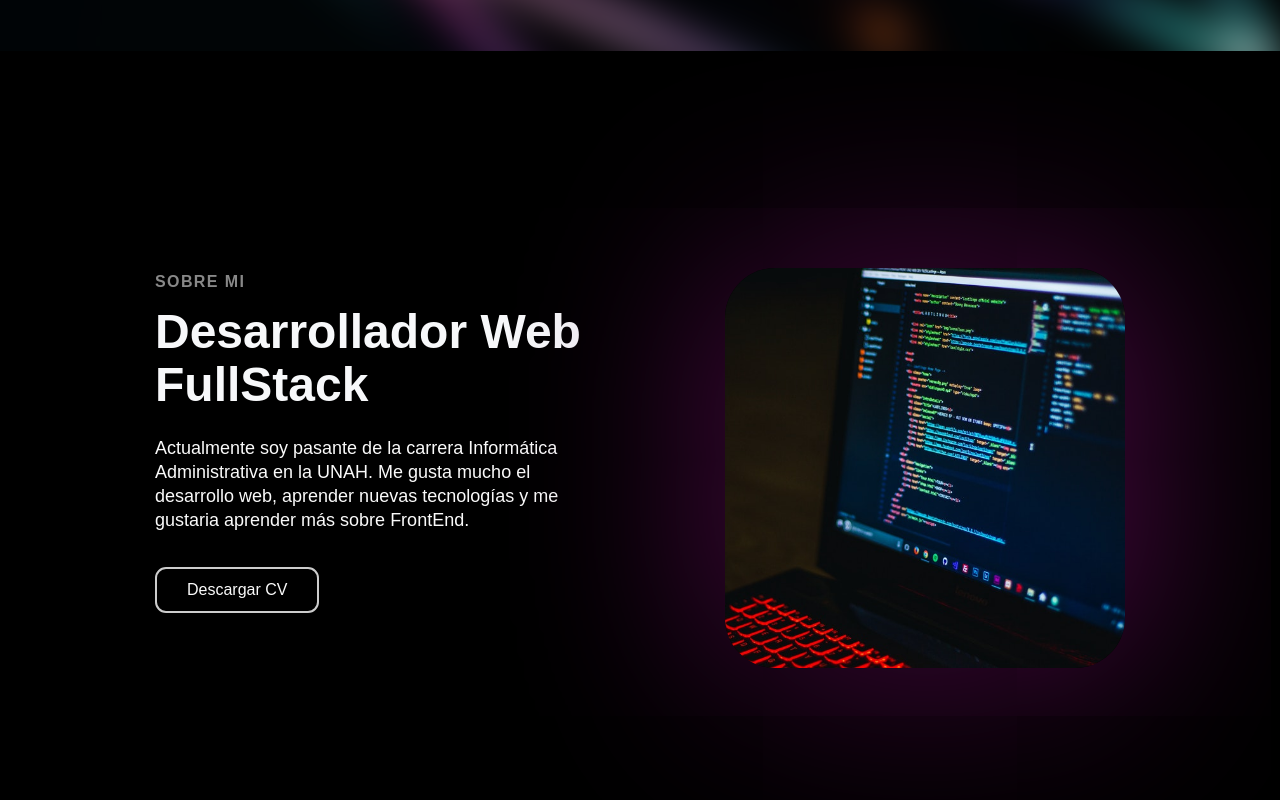
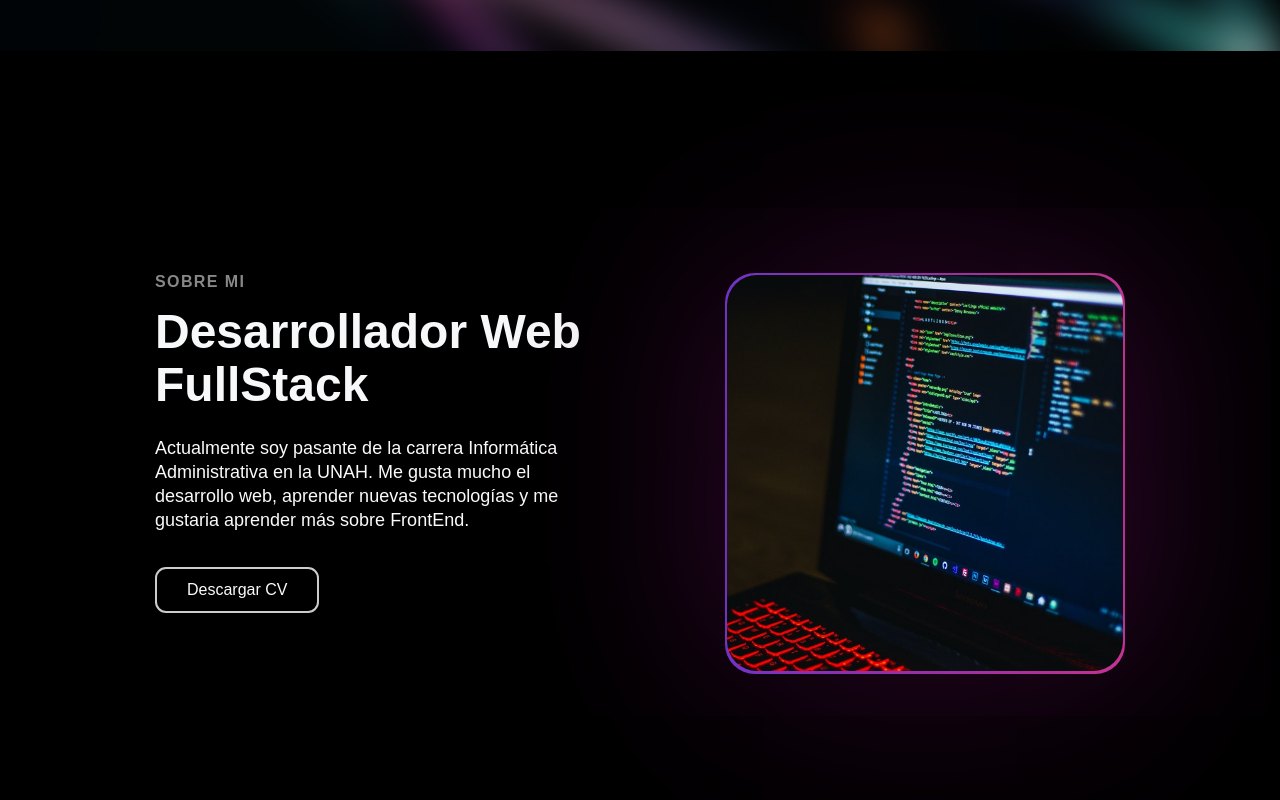
Before and after one commit to JeralPineda/portfolio, a React (Create React App) app: page / in a window 1280 px wide. Shown: the part 809-1609 px from the top of the page. Built offline with nearby package versions, Linux system fonts and the light colour scheme; a web font is replaced by a local one; what assets would draw is missing.

Commit message:
Actualizando los estilos de la imagen

```diff
--- a/src/components/web/InfoSection/InfoElements.js
+++ b/src/components/web/InfoSection/InfoElements.js
@@ -89,16 +89,17 @@ export const BtnWrap = styled.div`
 export const ImgWrap = styled.div`
    max-width: 40rem;
    height: 100%;
+   position: relative;
+   background: linear-gradient(to right, #743ad5, #d53a9d);
+   padding: 2px 2px 1px 2px;
+   border-radius: 30px;
 `;
 
 export const Img = styled.img`
    width: 100%;
-   margin: 0 0 1rem 0;
    border-radius: 30px;
-   -moz-border-radius: 50px;
-   -webkit-border-radius: 50px;
 
-   box-shadow: 2px -1px 209px 8px rgba(110, 14, 99, 0.75);
-   -webkit-box-shadow: 2px -1px 209px 8px rgba(110, 14, 99, 0.75);
-   -moz-box-shadow: 2px -1px 209px 8px rgba(110, 14, 99, 0.75);
+   box-shadow: 2px -1px 209px 8px rgba(110, 14, 99, 0.5);
+   -webkit-box-shadow: 2px -1px 209px 8px rgba(110, 14, 99, 0.5);
+   -moz-box-shadow: 2px -1px 209px 8px rgba(110, 14, 99, 0.5);
 `;
```
